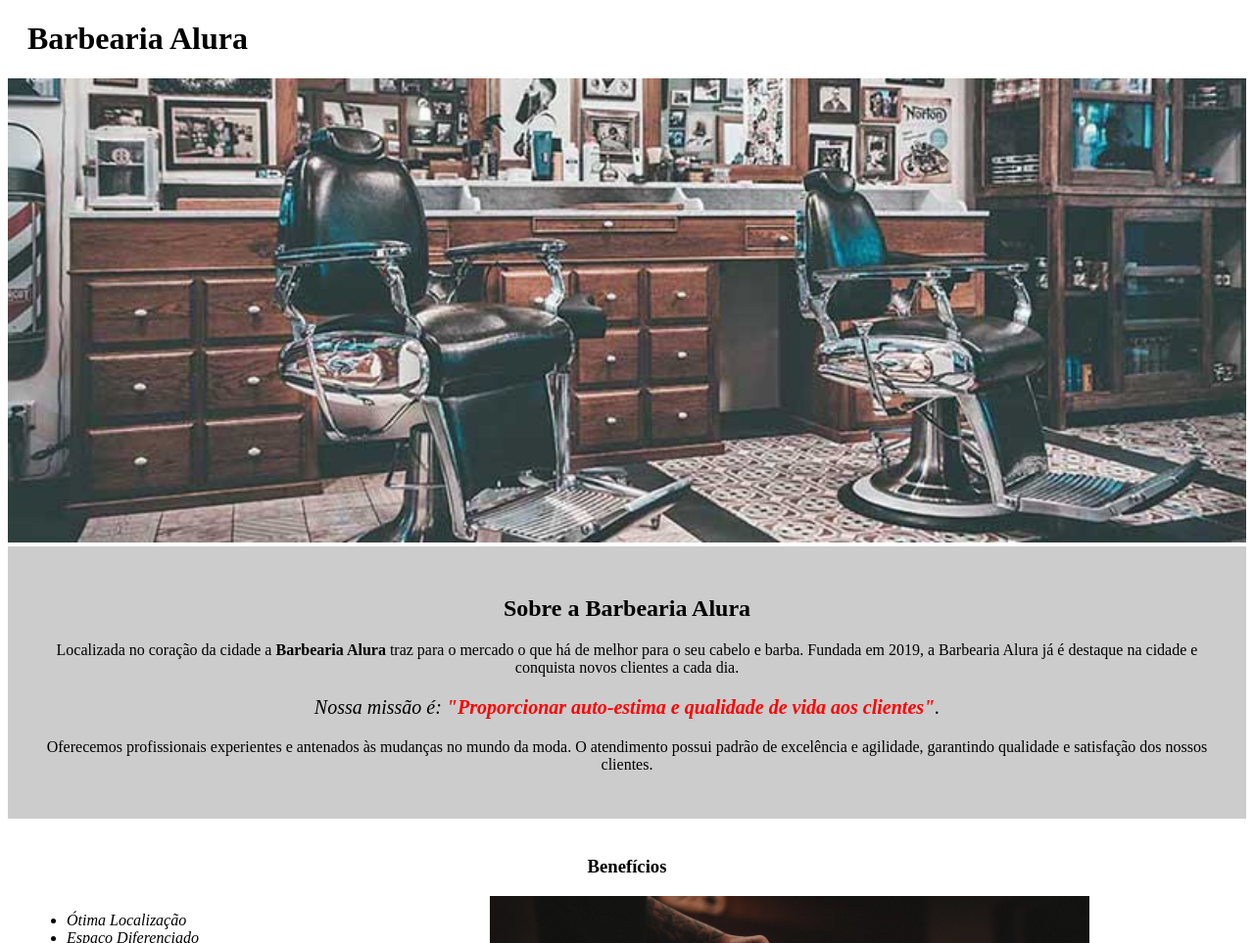
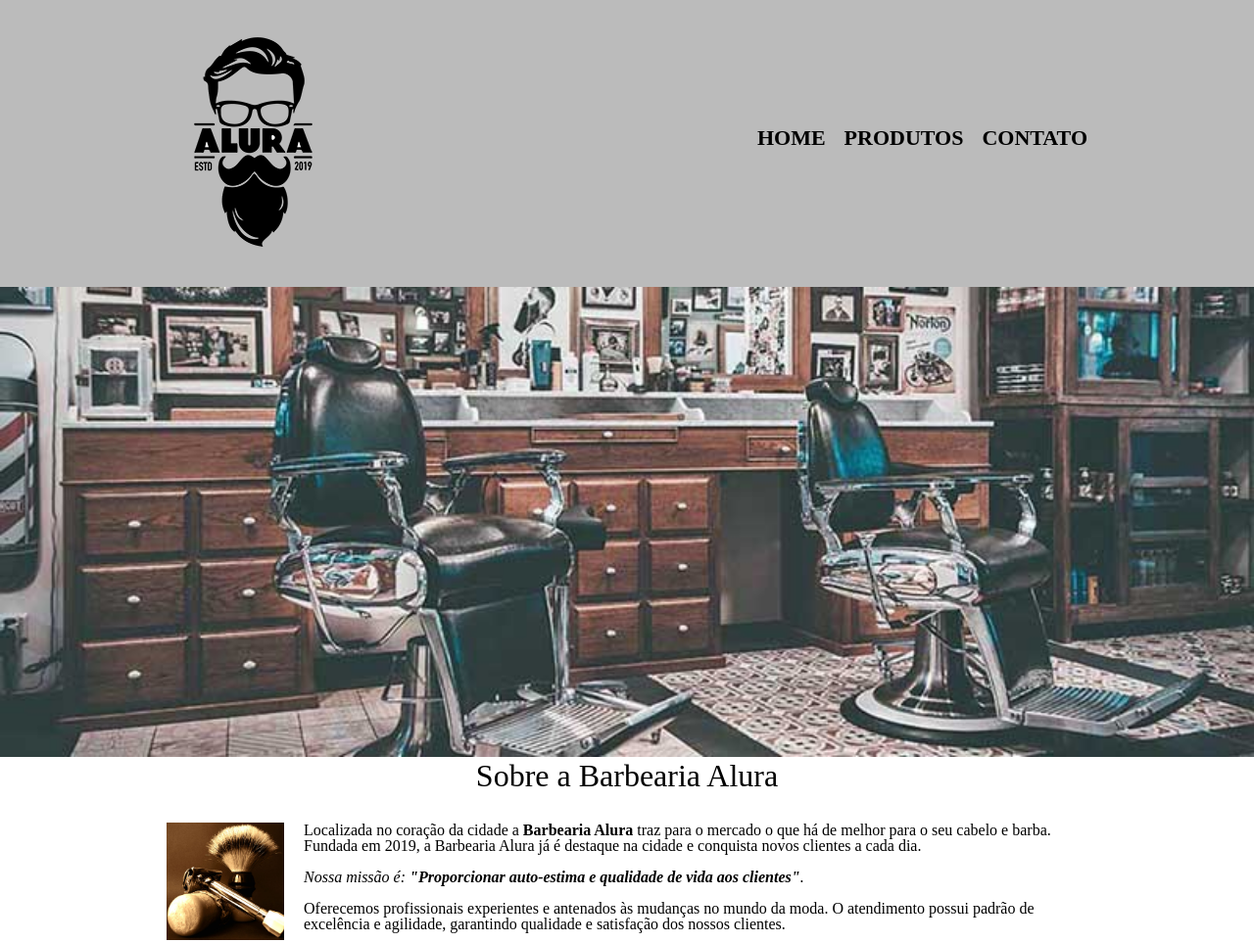
Before and after one commit to ipedroaugusto/Barbearia-Alura, a plain HTML site: page index.html in a window 1280 px wide. Shown: the top 963 px of the page at 98% size. Drawn offline with Linux system fonts and the light colour scheme.

Commit message:
Quinto dia de treinamento de front-end

```diff
--- a/index.html
+++ b/index.html
@@ -3,24 +3,41 @@
 	<head>
 		<meta charset="utf-8">
 		<title> Barbearia Alura </title>
-		<link rel="stylesheet" href="style-home.css">
+	<link rel="stylesheet" href="reset.css">
+	<link rel="stylesheet" href="style.css">
 	</head>
 	<body>
-		<header> <!-- tag especial para cabeçalho -->
-			<h1 class="titulo-principal">Barbearia Alura</h1>
+	<header>
+		<div class="caixa">
+			<h1><img src="logo.png" alt="Logo da Barbearia Alura"></h1>
+
+			<nav> <!-- tag especial para navegação -->
+				<ul>
+					<li><a href="index.html">Home</a></li> <!-- a: âncora, um link que leva para outro site/página -->
+					<li><a href="produtos.html">Produtos</a></li>
+					<li><a href="contato.html">Contato</a></li>
+				</ul>
+			</nav>
+		<div>
 	</header>
-		<img id="banner" src="banner.jpg" alt="Logo da Barbearia Alura"> <!-- src: abreviação de source -->
-		<div class="principal">
-			<h2 class="titulo-centralizado">Sobre a Barbearia Alura</h2>
+
+		<img class="banner" src="banner.jpg" alt="Logo da Barbearia Alura"> <!-- src: abreviação de source -->
+
+		<main>
+			<section class="principal">
+				<h2 class="titulo-principal">Sobre a Barbearia Alura</h2>
+
+				<img class="utensilios" src="utensilios.jpg" alt="Utensilios de um barbeiro">
 
 				<p>Localizada no coração da cidade a <strong>Barbearia Alura</strong> traz para o mercado o que há de melhor para o seu cabelo e barba. Fundada em 2019, a Barbearia Alura já é destaque na cidade e conquista novos clientes a cada dia.</p>
 
 				<p id="missao"><em>Nossa missão é: <strong>"Proporcionar auto-estima e qualidade de vida aos clientes"</strong>.</em></p>
 
 				<p>Oferecemos profissionais experientes e antenados às mudanças no mundo da moda. O atendimento possui padrão de excelência e agilidade, garantindo qualidade e satisfação dos nossos clientes.</p>
-		</div>
-		<div class="beneficios">
-			<h3 class="titulo-centralizado">Benefícios</h3>
+			</section>
+
+			<section class="beneficios">
+				<h3 class="titulo-principal">Benefícios</h3>
 
 				<ul>
 					<li class="itens"> Ótima Localização</li>
@@ -30,6 +47,11 @@
 				</ul>
 
 				<img src="beneficios.jpg" class="imagembeneficios">
-		</div>
+			</section>
+	</main>
+	<footer> <!-- div específica para rodapé -->
+		<img src="logo-branco.png" alt="Logo da Barbearia Alura">
+		<p class="copyright">&copy;	Copyright Barbearia Alura - 2019</p>
+	</footer>
 	</body>
 </html>
--- a/style-home.css
+++ b/style-home.css
@@ -19,7 +19,7 @@
  	text-align: center;
  }
 
- #missao { /* para id(itens únicos) se usa # */
+ #missao { /* para id(itens únicos) se usa # (comportamento) */
     font-size: 20px;
  }
 
@@ -27,7 +27,7 @@
  	color:  #FF0000;
  }
 
- .itens { /* para class(itens que vão/podem ser repetidos) se usa . */
+ .itens { /* para class(itens que vão/podem ser repetidos) se usa . (estilo) */
     font-style: italic;
  }
 
--- a/style.css
+++ b/style.css
@@ -155,3 +155,38 @@ td, th {
 	border: 1px solid #000000;
 	padding: 8px 15px;
 }
+
+/* Home */
+
+.banner {
+	width: 100%;
+}
+
+.titulo-principal {
+	text-align: center;
+	font-size: 2em; /* independente do tamanho da fonte principal, o título será sempre o dobro, por causa do 2em */
+	margin: 0 0 1em; /* tamanho proporcional ao tamanho da fonte principal */
+	clear: left; /* para limpar o float */
+}
+
+.principal p {
+	margin: 0 0 1em;
+}
+
+.principal strong {
+	font-weight: bold;
+}
+
+.principal em {
+	font-style: italic;
+}
+
+.utensilios {
+	width: 120px;
+	float: left; /* faz com que o elemento flutue, neste caso para a esquerda */
+	margin: 0 20px 20px 0;
+}
+
+.imagembeneficios {
+	width: 60%;
+}
```
Also changed, not shown: utensilios.jpg (added), 1 other file. Lines whose indentation alone changed are shown as unchanged.
